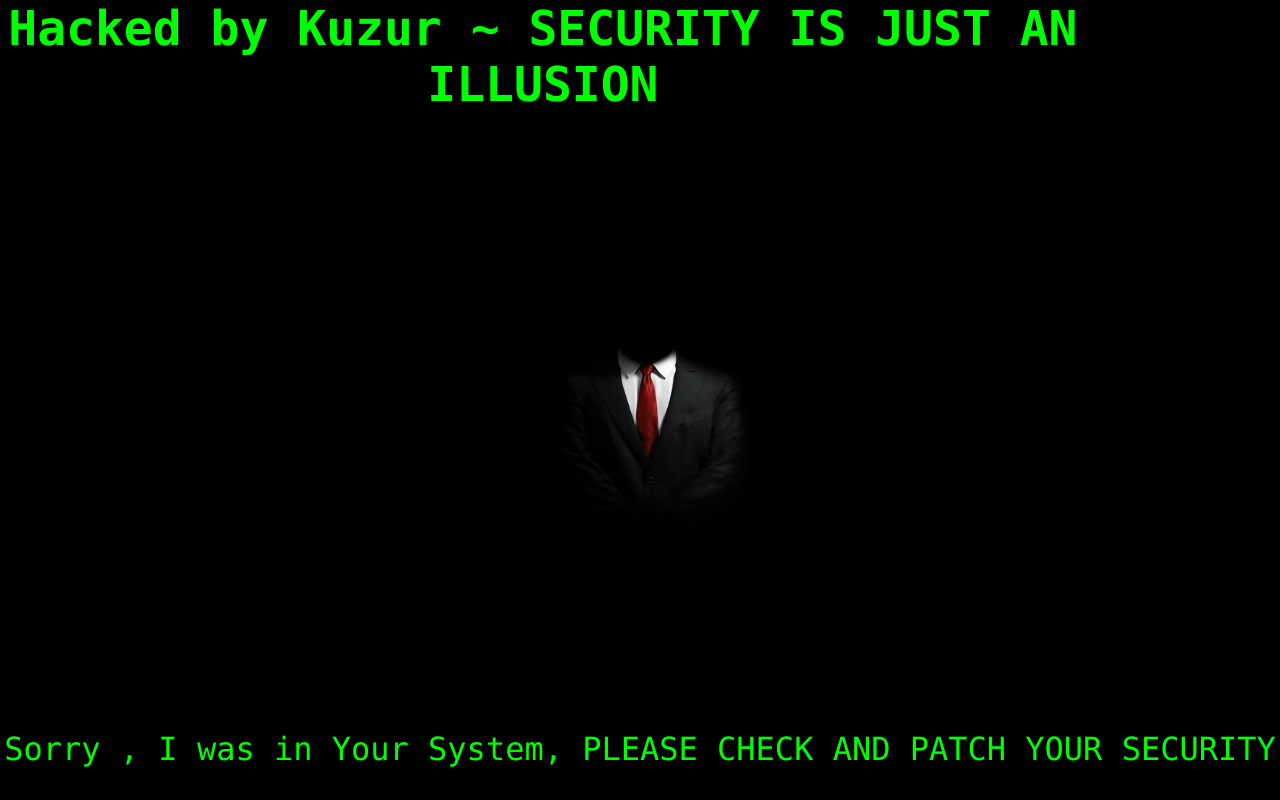
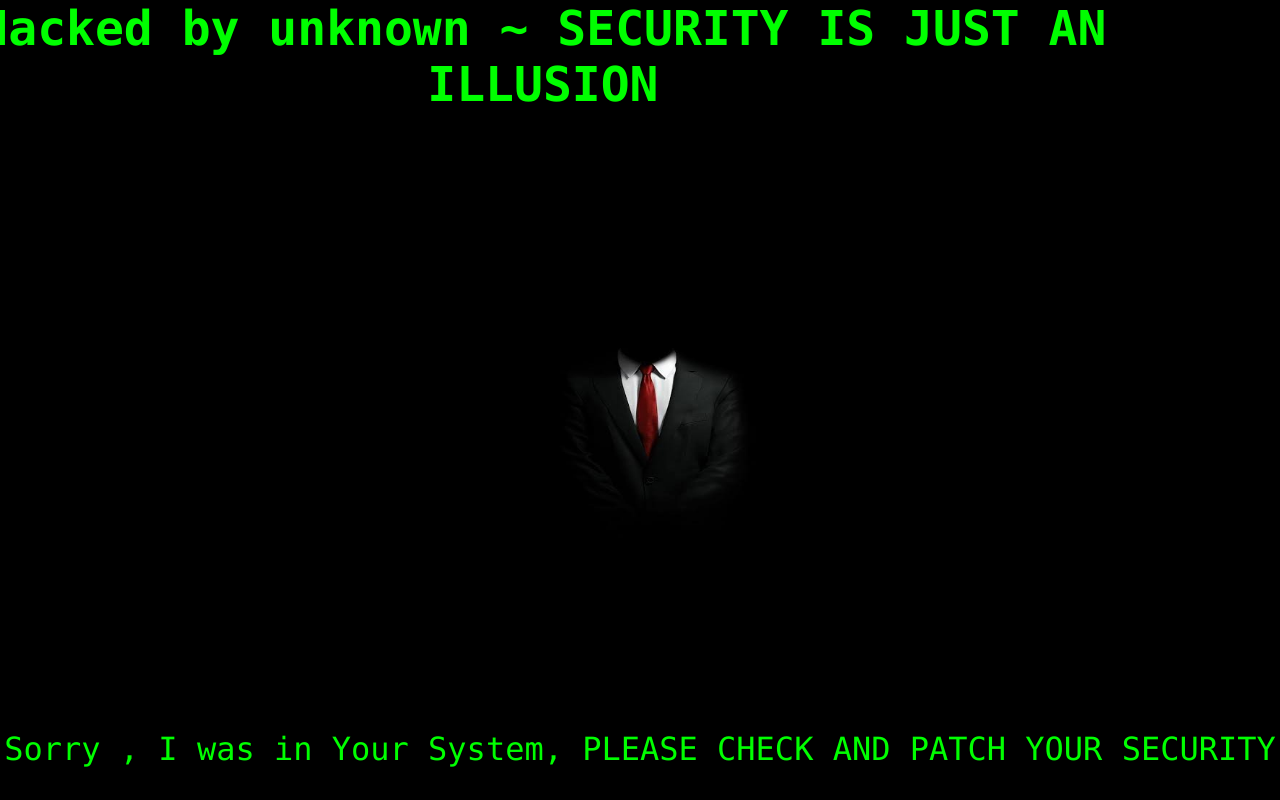
Before and after one commit to rahulkuzur3/Hacked, a plain HTML site: page index.html in a window 1280 px wide. Drawn offline with Linux system fonts and the light colour scheme.

Commit message:
Update index.html

```diff
--- a/index.html
+++ b/index.html
@@ -47,7 +47,7 @@
     </style>
 </head>
 <body>
-    <h1>Hacked by Kuzur ~ SECURITY IS JUST AN ILLUSION</h1>
+    <h1>Hacked by unknown ~ SECURITY IS JUST AN ILLUSION</h1>
     <img src="images.jpeg" width="300" height="400" class="mainimage">
     <p>Sorry , I was in Your System, PLEASE CHECK AND PATCH YOUR SECURITY
     </p>
```
